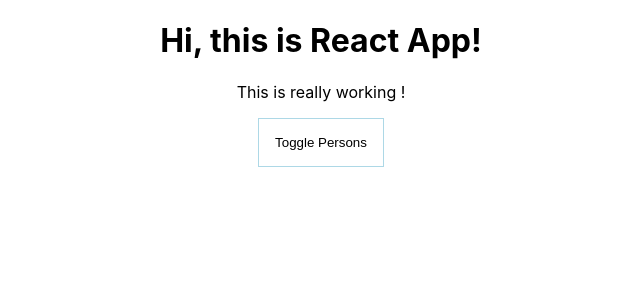
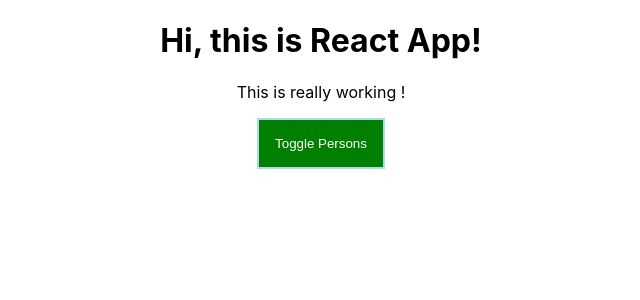
Before and after one commit to Namwanza/complete-react-guide, a React (Create React App) app: page / in a window 1280 px wide. Shown: the top 300 px of the page, without its empty margins (319-959 px from the left). Built offline with nearby package versions, Linux system fonts and the light colour scheme.

Commit message:
using styling and dynamic styling in styled-components

```diff
--- a/package.json
+++ b/package.json
@@ -3,9 +3,11 @@
   "version": "0.1.0",
   "private": true,
   "dependencies": {
+    "radium": "^0.26.0",
     "react": "^16.12.0",
     "react-dom": "^16.12.0",
-    "react-scripts": "3.2.0"
+    "react-scripts": "3.2.0",
+    "styled-components": "^4.4.1"
   },
   "scripts": {
     "start": "react-scripts start",
--- a/src/App.css
+++ b/src/App.css
@@ -1,3 +1,11 @@
 .App {
   text-align: center;
 }
+
+.red {
+  color: red;
+}
+
+.bold {
+  font-weight: bold;
+}
--- a/src/App.js
+++ b/src/App.js
@@ -1,8 +1,21 @@
 import React, { Component } from 'react';
 import './App.css';
 
+import styled from 'styled-components';
+
 import Person from './Person/Person';
 
+const StyledButton = styled.button`
+  background-color: ${props => props.alt ? 'red' : 'green'};
+  color: white;
+  border: 2px solid lightblue;
+  padding: 16px;
+  cursor: pointer;
+  &:hover {
+    background-color: ${props => props.alt ? 'salmon' : 'lightgreen'};
+    color: black;
+  }
+`;
 class App extends Component {
   state = {
     persons: [
@@ -43,14 +56,19 @@
   }
 
   render() {
-    const style = {
-      border: '1px solid lightblue',
-      background: 'white',
-      padding: '16px',
-      cursor: 'pointer'
-    }
+    let Persons = null;
 
-    let Persons = null;
+   // changing styles dynamically
+   const classes = [];
+   if ( this.state.persons.length <= 2 ) {
+    classes.push('red');
+   }
+
+   if ( this.state.persons.length <= 1) {
+     classes.push('bold');
+   }
+
+   // end of dynamic styles
 
     if ( this.state.showPersons ) {
       Persons = (
@@ -65,7 +83,7 @@
                 changed = {(event) => this.nameChangedHandler(event, myPerson.id)}
               />
             )
-          })}
+          },)}
         </div>
       )
     }
@@ -73,12 +91,11 @@
     return (
       <div className="App">
         <h1>Hi, this is React App!</h1>
-        <p>This is really working !</p>
-        <button
-          style = {style}
+        <p className={classes.join(' ')}>This is really working !</p>
+        <StyledButton alt={this.state.showPersons}
           onClick={this.togglePersonsHandler}>
           Toggle Persons
-        </button>
+        </StyledButton>
 
         {Persons}
       </div>
--- a/src/Person/Person.css
+++ b/src/Person/Person.css
@@ -1,8 +1,8 @@
-.Person {
+/* .Person {
     width: 60%;
     margin: 26px auto;
     border: 1px solid #eee;
     box-shadow: 0 2px 3px #ccc;
     padding: 16px;
     text-align: center;
-}
+} */
--- a/src/Person/Person.js
+++ b/src/Person/Person.js
@@ -1,14 +1,27 @@
 import React from 'react';
+// import './Person.css'
 
-import './Person.css'
+import styled from 'styled-components';
+
+const Styled = styled.div`
+    width: 60%;
+    margin: 26px auto;
+    border: 1px solid #eee;
+    box-shadow: 0 2px 3px #ccc;
+    padding: 16px;
+    text-align: center;
+    '@media (min-width: 500px)': {
+        width: '450px',
+    }
+`;
 
 const person = (props) => {
     return (
-        <div className="Person">
+        <Styled>
             <p onClick={props.click}>Am {props.name} and I'm {props.age} years old !</p>
             <p>{props.children}</p>
             <input type="text" onChange = {props.changed} value = {props.name}/>
-        </div>
+        </Styled>
     );
 }
 
```
Also changed, not shown: 1 other file (tests, documents, lock files or other folders).
